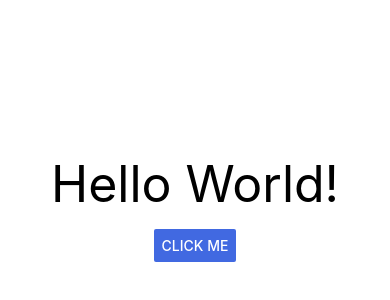
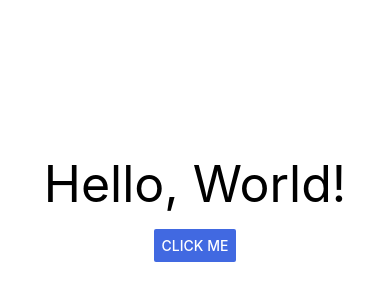
Before and after one commit to IsaacSmith13/shake-the-boredom-away, a React Native app: screen / in a window 390 px wide. Shown: the part 222-522 px from the top of the page. Built offline with nearby package versions, Linux system fonts and the light colour scheme.

Commit message:
Converted to functional component

```diff
--- a/App.js
+++ b/App.js
@@ -1,29 +1,21 @@
-import React from 'react';
+import React, { useState } from 'react';
 import { StyleSheet, Text, View, Button } from 'react-native';
 
-export default class App extends React.Component {
-  constructor(props){
-    super(props);
-    this.state = {
-      name: 'World!',
-    }
-  }
+export default function App () {
+  const [name, setName] = useState('World');
 
-  onClick = () => {
-    this.setState({
-      name: 'Katie!',
-    })
-  };
-
-  render() {
     return (
       <View style={styles.container}>
-        <Text style={styles.nameText}>Hello {this.state.name}</Text>
-        <Button color='#4169E1' onPress={() => {this.onClick()}} title='Click me'> </Button>
+        <Text style={styles.nameText}>
+          {`Hello, ${name}!`}
+        </Text>
+        <Button color='#4169E1'
+          onPress={() => setName('Katie')}
+          title='Click me'>
+        </Button>
       </View>
     );
   }
-}
 
 const styles = StyleSheet.create({
   container: {
```
